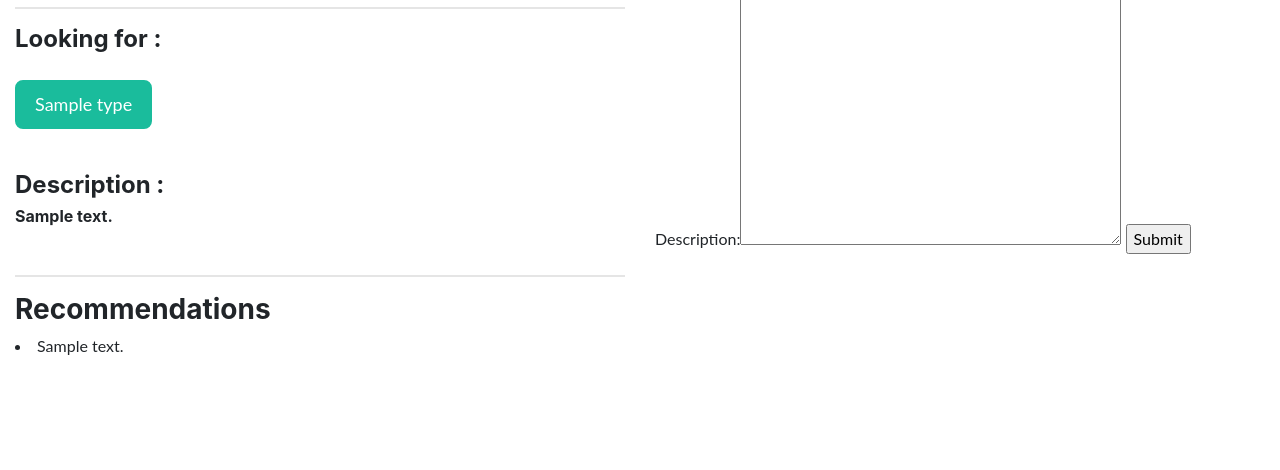
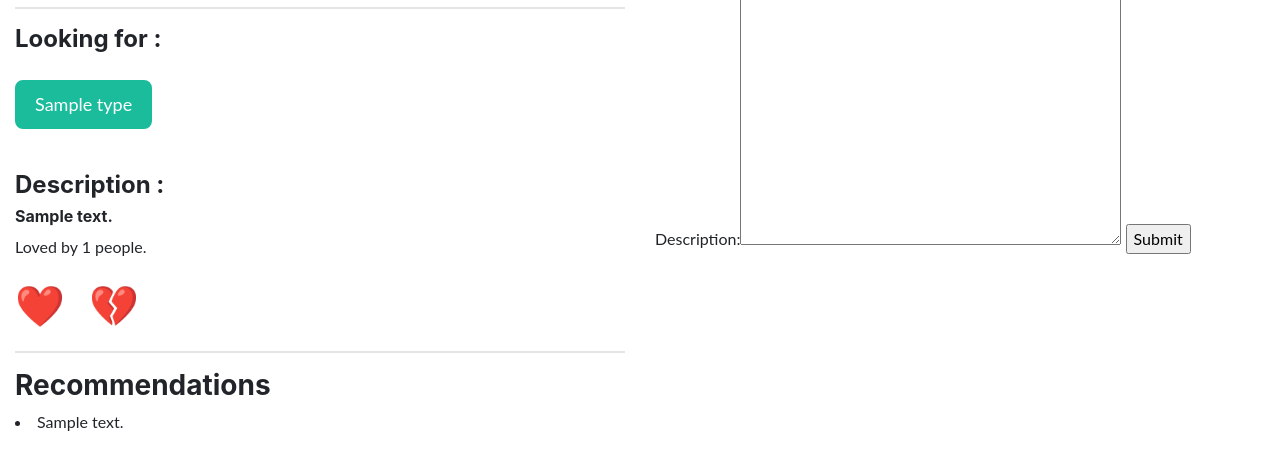
Before and after one commit to abhipoo/we-media, a Django app: page /discuss/ask/1/ in a window 1280 px wide. Shown: the part 118-588 px from the top of the page. Run offline with Django 3.2, Linux system fonts and the light colour scheme; tables that the repository leaves empty hold one stand-in row (values such as "Sample post"); some libraries are stand-ins or nearby versions.

Commit message:
Voting/Heart System added and working

```diff
--- a/wemedia/discuss/models.py
+++ b/wemedia/discuss/models.py
@@ -49,6 +49,7 @@ class ask(models.Model):
     content_choices = models.ManyToManyField(content_types, blank=True)
     description = models.TextField(max_length = 1000, default="", blank=True, null=True)
     image = models.ImageField(upload_to="ask_images", default="default.jpg", blank=True)
+    vote = models.IntegerField(default=0)
 
     def __str__(self):
         return f'{self.description}'
--- a/wemedia/discuss/templates/discuss/view_ask.html
+++ b/wemedia/discuss/templates/discuss/view_ask.html
@@ -21,6 +21,32 @@
 			<h4>Description : </h4>
 
 			<h6>{{ask.description | safe}}</h6>
+			<p>Loved by {{ask.vote}} people.</p>
+
+			<style type="text/css">
+				.vote{
+					color: #eb4034;
+					font-size: 2.5em;
+					text-decoration: none;
+					margin: 0.5em 0.5em 0.5em 0em;
+				}
+
+				.vote:hover{
+					animation: beat 0.20s 4 alternate;
+				}
+
+				@keyframes beat{
+					from{ font-size: 2.5em }
+					to { font-size: 3em }
+				}
+
+				.vote_a:hover{
+					text-decoration: none;
+				}
+			</style>
+
+			<a class="vote_a" href="{% url 'vote_ask' ask_id=ask.id vote_type='upvote' %}"><span class="vote">❤️</span></a>
+			<a class="vote_a" href="{% url 'vote_ask' ask_id=ask.id vote_type='downvote' %}"><span class="vote">💔</span></a>
 
 			<br>
 
--- a/wemedia/discuss/urls.py
+++ b/wemedia/discuss/urls.py
@@ -8,6 +8,7 @@ urlpatterns = [
     path('content/<int:content_id>/', views.view_content, name='content'),
     path('content/all/', views.show_all_content, name='all_content'),
     path('ask/<int:ask_id>/', views.view_ask, name='ask'),
+    path('ask/vote/<int:ask_id>/<str:vote_type>/', views.vote_ask, name='vote_ask'),
     path('ask/<int:ask_id>/add_suggestion/', views.add_suggestion, name='add_suggestion'),
     path('ask/all/', views.show_all_asks, name='all_asks'),
     path('discussion/<int:comment_id>/', views.view_discussion, name='discussion'),
--- a/wemedia/discuss/views.py
+++ b/wemedia/discuss/views.py
@@ -3,6 +3,8 @@ from django.http import HttpResponse
 from .forms import CreateTopicForm, CreateContentForm, AskRecommendationForm, SuggestionForm, CreateCommentForm
 from .models import Topic, content, content_types, ask, suggestion, Comment, Comment_relation
 from django.shortcuts import get_object_or_404
+from django.contrib import messages
+from django.contrib.auth.decorators import login_required
 
 #Create your views here.
 
@@ -128,7 +130,7 @@ def view_content(request, content_id):
     return render(request, 'discuss/view_content.html', context)
 
 def show_all_content(request):
-    contents = ask.objects.all().order_by('id')
+    contents = ask.objects.all().order_by('-vote')
     context = {
     'asks' : contents,
     }
@@ -185,6 +187,28 @@ def view_ask(request, ask_id):
 
     return render(request, 'discuss/view_ask.html', context)
 
+@login_required
+def vote_ask(request, ask_id, vote_type):
+    a = ask.objects.get(id=ask_id)
+    if a in request.user.profile.asks_voted.all():
+        messages.error(request, "You have already Voted on this.")
+        return view_ask(request, ask_id)
+
+    request.user.profile.asks_voted.add(a)
+    if vote_type == 'downvote':
+        a.vote -= 1
+
+    elif vote_type == 'upvote':
+        a.vote += 1
+
+    else:
+        messages.error(request, "Seems Like an invalid response. Try again later.")
+        return view_ask(request, ask_id)
+
+    a.save()
+
+    messages.success(request, "Your vote has been successfully registered.")
+    return view_ask(request, ask_id)
 
 def add_suggestion(request, ask_id):
     #return HttpResponse("Button for adding point")
--- a/wemedia/users/models.py
+++ b/wemedia/users/models.py
@@ -1,11 +1,13 @@
 from django.db import models
 from django.contrib.auth.models import User
 from PIL import Image
+from discuss.models import ask
 # Create your models here.
 
 class Profile(models.Model):
 	user = models.OneToOneField(User, on_delete=models.CASCADE)
 	image = models.ImageField(default = 'default.jpg', upload_to='profile_pics')
+	asks_voted = models.ManyToManyField(ask, related_name="asks_voted")
 
 	def __str__(self):
 		return f'{self.user.username} Profile'
```
Also changed, not shown: wemedia/discuss/migrations/0007_ask_vote.py (added), wemedia/users/migrations/0002_profile_asks_voted.py (added).
